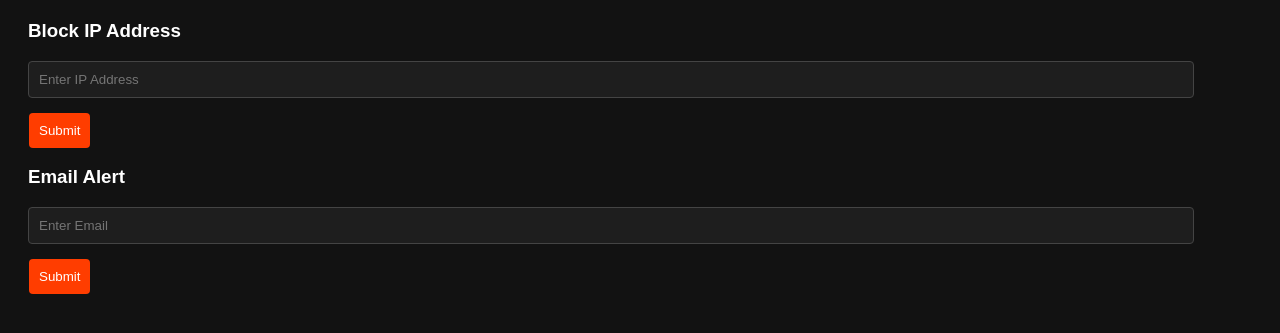
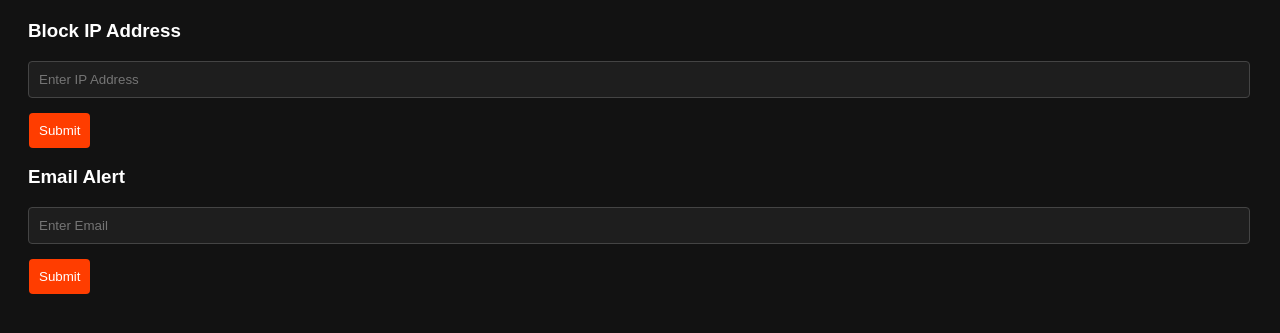
Before and after one commit to Urvijeth/logX, a Flask app: page / in a window 1280 px wide. Shown: the part 276-609 px from the top of the page. Run offline with Flask 3, Linux system fonts and the light colour scheme.

Commit message:
just chnage css box size

```diff
--- a/static/css/style.css
+++ b/static/css/style.css
@@ -84,7 +84,7 @@ body {
 }
 
 .input-box input {
-  width: calc(100% - 80px);
+  width: calc(100% - 24px);
   padding: 10px;
   border-radius: 4px;
   border: 1px solid #444;
```
